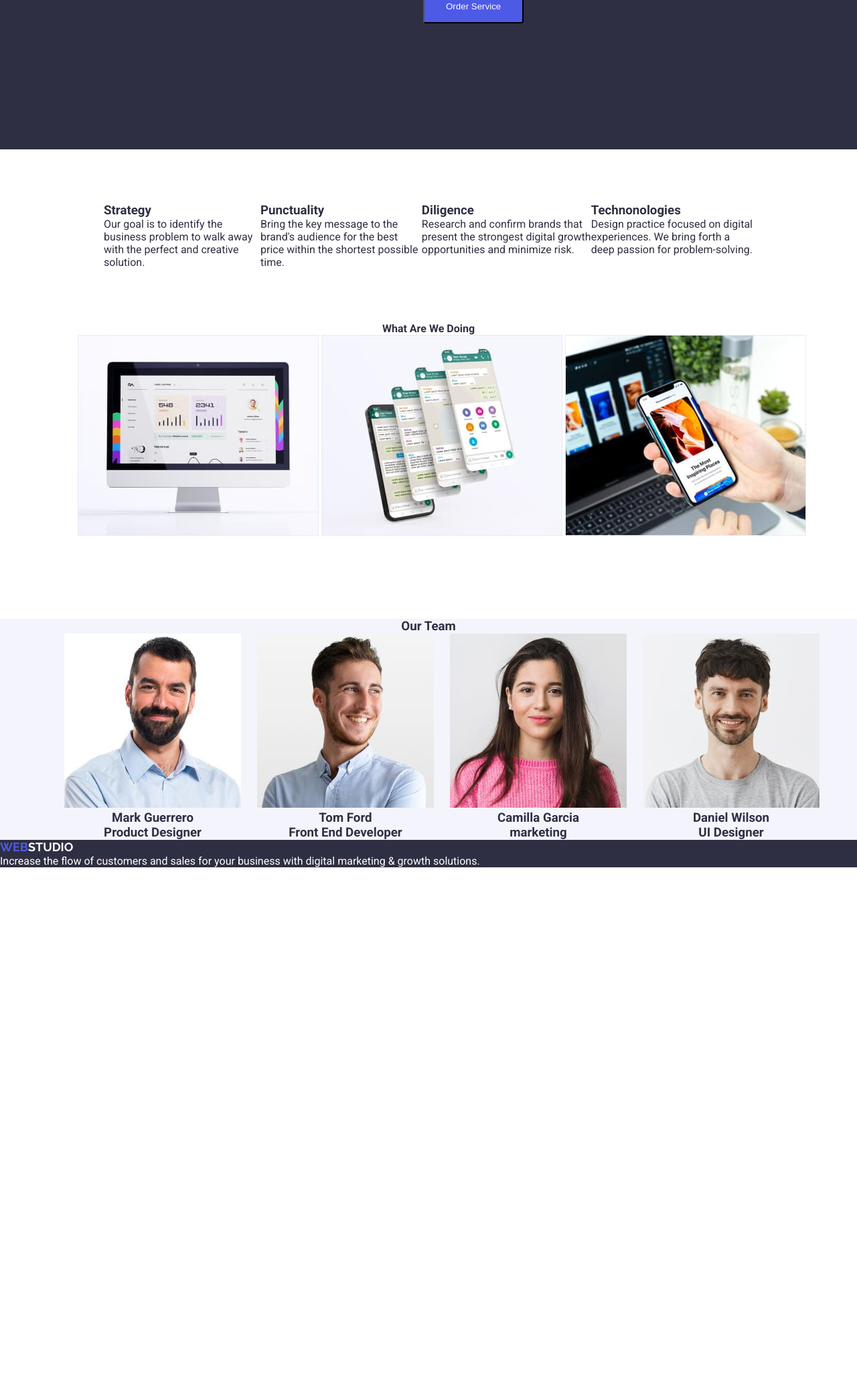
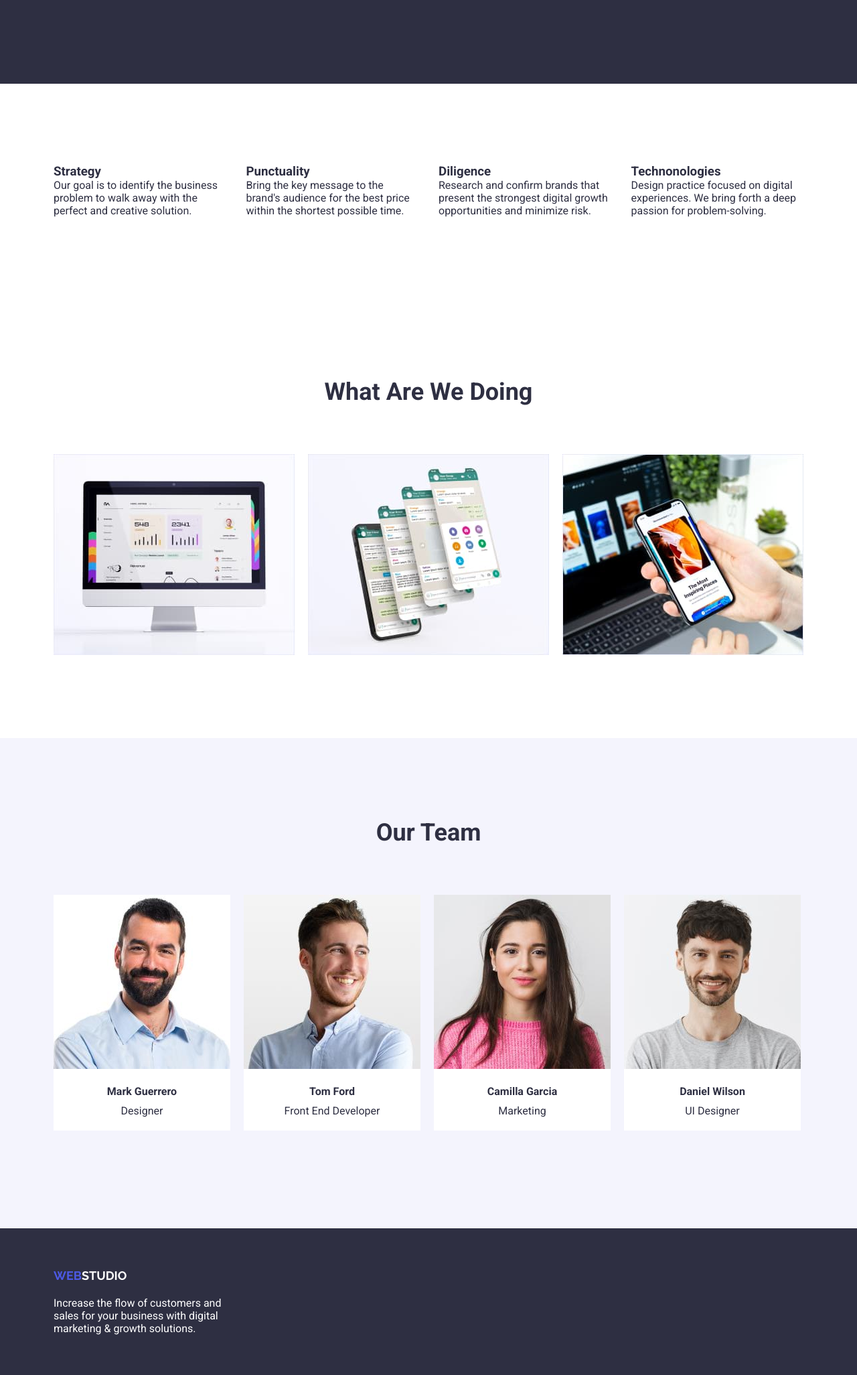
Before and after one commit to johnpaulo27/goit-markup-hw03, a plain HTML site: page index.html in a window 1280 px wide. Shown: the part 630-2683 px from the top of the page at 67% size. Before the commit the page ends 1925 px from the top, so only its background shows below. Drawn offline with Linux system fonts and the light colour scheme.

Commit message:
hw3 initial refinement

```diff
--- a/css/styles.css
+++ b/css/styles.css
@@ -16,7 +16,7 @@
     box-sizing: border-box;
     margin: 0;
 }
-h1,h2,h3,h4,h5,h6,p.ul {
+h1,h2,h3,h4,h5,h6,p,ul {
     margin: 0;
     padding: 0;
 }
@@ -27,11 +27,14 @@ li {
 a {
     text-decoration: none;
 }
+.page-header {
+    border-bottom: 1px solid var(--cornflower);
+}
 body {
     font-family: Roboto, sans-serif;
     font-size: 16px;
-    color: #2E2F42;
-    background-color: #ffff;
+    color: var(--navyblue);
+    background-color:Var(--white);
 }
 .logo-link {
     color:var(--iris);
@@ -79,8 +82,8 @@ body {
 .menu-item-list:focus {
     color: var(--ocean);
 }
-.address-menu-list:hover,
-.address-menu-list:focus {
+.address-menu-item:hover,
+.address-menu-item:focus {
     color: var(--ocean);
 }
 .container {
@@ -89,132 +92,125 @@ body {
     padding-right: 15px;
     margin: 0 auto;
 }
+.section {
+    padding: 120px 0px;
+}
 .hero {
-    background: #2E2F42;
-    padding: 188px 472px;
+    background: var(--navyblue);
+    padding: 188px 0px;
+    text-align: center;
 }
-h1 {
-    font-family: 'roboto', sans-serif;
+.hero-title {
     font-size: 56px;
-    font-style: normal;
-    color:white;
+    color: var(--white);
+    letter-spacing: 0.02em;
+    margin-bottom: 30px;
 }
 .button {
-    background-color: #4D5AE5;
-    padding: 16px 32px;
-    color:white;
-    border-radius: 4px;
+    font-family: inherit;
     cursor: pointer;
-    margin-left: 160px;
-}
-.buttons {
-    list-style-type: none;
-    padding: 32px 16px;
-    border-radius: 4px;
-    display: inline-flex;
-    margin-left: 373px;
-    gap: 48px;
-}
-.button:hover {
-    cursor: pointer;
-    color: orange;
-}
-.nav-buttons {
-    text-align: center;
-    box-sizing: border-box;
-    display:inline-flex;
-    padding: 20px;
-    margin-left: 407px;
-    gap: 25px;
-}
-.nav-button:hover {
-    cursor:pointer;
-    color: orange;
-}
-.nav-button {
-    color: #4D5AE5;
-    border: 1px solid #E7E9FC;
-    background-color: #F4F4FD;
-    box-sizing: border-box;
-    border-radius: 4px;
-    display:inline-flex;
-    flex-wrap: wrap;
-    text-align: center;
-    gap: 24px;
-}
-.all-button {
-    color: white;
-    background-color: #404BBF;
+    border: transparent;
     border-radius: 4px;
 }
-body {
-    font-family: 'Roboto', sans-serif;
+.button-primary {
+    background-color: var(--iris);
+    color:var(--white);
+    padding: 16px 32px;
+    border-radius: 4px;
+    box-shadow: 0px 4px 4px rgba(0,0,0.0.15);
     font-size: 16px;
+    letter-spacing: 0.06em;
 }
-h2 {
-    font-size: 16px;
-}
-.feature {
-    margin-left: 35px;
-    margin-right: 35px;
+.button-primary:hover,
+.button-primary:focus {
+    background-color: var(--ocean);
 }
 .features {
     display: flex;
-    padding: 80px 120px ;
+    flex-wrap: wrap;
+    gap: 30px;
 }
-.transactions {
+.features .item {
+    flex-basis: calc((100% - 90px) / 4);
+}
+.features .title {
+    margin-bottom: 10px;
+    color: var(--navyblue);
+    font-weight: 500;
+    font-size: 14px;
+    line-height: 1.14;
+}
+.no-top-padding {
+    padding-top: 0;
+}
+.transaction-list {
+    display: flex;
+    flex-wrap: wrap;
+    gap: 20px;
+}
+.transaction-list .item {
+    flex-basis: calc((100% - 48px) / 3);
+}
+.section-bg-team {
+    background-color: var(--cloud);
+    height: 732px;
+}
+.section-title {
     text-align: center;
+    padding-top: 120px;
+    margin-bottom: 72px;
+    font-weight: 700;
+    font-size: 36px;
+    list-style: 1.17;
 }
-.transaction-item {
-    display: inline-flex;
-    gap: 10px;
+.team-list {
+    display: flex;
+    flex-wrap: wrap;
+    gap: 20px;
 }
-.this-is-our-team {
+.team-list .item {
+    flex-basis: calc((100% - 80px) / 4);
+    background-color: var(--white);
+    box-shadow: 0px 1px 3px rgba(0,0,0.0.12), 0px 1px 1px rgba (0,0,00.14)
+}
+.team-list .name,
+.team-list .position {
     text-align: center;
+    font-size: 16px;
+    line-height: 1.19em;
 }
-.bulletless-list {
-    text-align: center;
-    display: inline-flex;
-    gap: 24px;
+.team-list .name {
+    margin-bottom: 10px;
 }
-.footer-section {
-    background-color: #2E2F42;
-    color: white;
-    font-family: 'Roboto', sans-serif;
-    font-size: 16px;
+.card-text {
+    padding: 20px 24px;
 }
-footer a {
-    text-decoration: none;
-    color:white;
-    font-family: 'Roboto', sans-serif;
-    font-size: 16px;
-    font-style: normal;
+.page-footer {
+    padding: 60px;
+    background-color: var(--navyblue);
 }
-.second-logo span:first-child {
-    text-decoration: none;
-    font-family:'Raleway', sans-serif;
-    font-size: 18px;
-    text-transform: uppercase;
-    color: #4D5AE5;
+.footer-description {
+    color: var(--white);
+    margin-top: 20px;
 }
-.second-logo span:last-child {
-    font-family:'Raleway', sans-serif;
-    font-size: 18px;
-    text-transform: uppercase;
-    color: white;
+.nav-buttons-list,
+.project-cards-list {
+    display: flex;
+    flex-wrap: wrap;
+    gap: 12px;
+    justify-content: center;
+    padding-bottom: 72px;
 }
-.our-team {
-    margin-top: 120px;
-    background-color:#F4F4FD;
-    text-align: center;
+.nav-button {
+    padding: 12px 24px;
+    border: var(--white);
+    border-radius: 4px;
+    border: 1px solid var(--cornflower);
+    background: var(--cloud);
+    color: var(--iris);
 }
-.footer-section {
-    color: white;
+.nav-button:hover,
+.nav-button:focus {
+    color: var(--white);
+    background-color: var(--ocean);
 }
-.project-card-list {
-    box-sizing: border-box;
-    display:inline-flex;
-    flex-wrap: wrap;
-    margin-left: 156px
-    text-align: center;
-}
--- a/index.html
+++ b/index.html
@@ -29,70 +29,84 @@
     <!-- main section -->
     <main>
         <section class="hero">
-            <h1>Effective Solutions<br>for Your Business</h1>
-            <button type="button" class="button">Order Service</button>
+            <div class="container">
+                <h1 class="hero-title">Effective Solutions<br>for Your Business</h1>
+                <button type="button" class="button-primary">Order Service</button>
+            </div>
         </section>
 
     <!-- features section 1 -->
-    <section class="feature">
+    <section class="section">
+        <div class="container">
         <ul class="features">
-            <li>
-                <h3>Strategy</h3>
+            <li class="item">
+                <h3 class="">Strategy</h3>
                 <p>Our goal is to identify the business problem to walk away with the perfect and creative solution.</p>
             </li>
-            <li>
-                <h3>Punctuality</h3>
-                <p>Bring the key message to the brand's audience for the best price within the shortest possible time.</p>
+            <li class="item">
+                <h3 class="item">Punctuality</h3>
+                <p class="description">Bring the key message to the brand's audience for the best price within the shortest possible time.</p>
             </li>
-            <li>
-                <h3>Diligence</h3>
-                <p>Research and confirm brands that present the strongest digital growth opportunities and minimize risk.</p>
+            <li class="item">
+                <h3 class="item">Diligence</h3>
+                <p class="description">Research and confirm brands that present the strongest digital growth opportunities and minimize risk.</p>
             </li>
-            <li>
-                <h3>Technonologies</h3>
-                <p>Design practice focused on digital experiences. We bring forth a deep passion for problem-solving.</p>
+            <li class="item">
+                <h3 class="item">Technonologies</h3>
+                <p class="description">Design practice focused on digital experiences. We bring forth a deep passion for problem-solving.</p>
             </li>
         </ul>
+        </div>
     </section>
 
     <!-- transactions section 2 -->
-    <section class="transactions">
-        <h2>What Are We Doing</h2>
-        <ul class="transactions-items">
-            <li class="transaction-item"><img src="images/a.jpg" alt="computer" /></li>
-            <li class="transaction-item"><img src="images/b.jpg" alt="celphone" /></li>
-            <li class="transaction-item"><img src="images/c.jpg" alt="cellphone and laptop" /></li>
-        </ul>
+    <section class="section no-top-padding">
+        <div class="container">
+            <h2 class="section-title">What Are We Doing</h2>
+            <ul class="transaction-list">
+                <li class="item"><img src="images/computer.jpg" alt="computer" width="360" height="300"/></li>
+                <li class="item"><img src="images/cellphone.jpg" alt="cellphone" width="360" height="300"/></li>
+                <li class="item"><img src="images/cellphone and laptop.jpg" alt="cellphone and laptop" width="360" height="300" /></li>
+            </ul>
+        </div>
     </section>
 
-    <section class="our-team">
-        <h3 class="this-is-our-team">Our Team</h3>
-    <ul class="bulletless-list">
-        <li><img src="images/Mark.jpg" alt="mark guerrero" />
-            <h3>Mark Guerrero<br>
-                Product Designer
-            </h3></li>
-        <li><img src="images/Tom.jpg" alt="tom ford" />
-            <h3>Tom Ford<br>
-                Front End Developer
-            </h3></li>
-        <li><img src="images/Camilla.jpg" alt="camilla garcia" />
-            <h3>Camilla Garcia<br>
-                marketing
-            </h3></li>
-        <li><img src="images/Daniel.jpg" alt="daniel wilson" />
-            <h3>Daniel Wilson<br>
-                UI Designer
-            </h3></li>
-    </ul>
+    <section class="section-bg-team">
+        <div class="container">
+            <h2 class="section-title">Our Team</h2>
+             <ul class="team-list">
+                <li class="item"><img src="images/Mark.jpg" alt="mark guerrero" width="264" height="260" />
+                     <div class="card-text"><h3 class="name">Mark Guerrero</h3>
+                        <p class="position">Designer</p>
+                    </div>
+                </li>
+                <li class="item"><img src="images/Tom.jpg" alt="tom ford" width="264" height="260"/>
+                     <div class="card-text"><h3 class="name">Tom Ford</h3>
+                        <p class="position">Front End Developer</p>
+                    </div>
+                </li>
+                <li class="item"><img src="images/Camilla.jpg" alt="camilla garcia" width="264" height="260"/>
+                     <div class="card-text"><h3 class="name">Camilla Garcia</h3>
+                        <p class="position">Marketing</p>
+                    </div>
+                </li>
+                <li class="item"><img src="images/Daniel.jpg" alt="daniel wilson" width="264" height="260"/>
+                     <div class="card-text"><h3 class="name">Daniel Wilson</h3>
+                        <p class="position">UI Designer</p>
+                    </div>
+                </li>
+             </ul>
+        </div>
         </section>
     </main>
     <!-- footer -->
-    <footer>
-        <section class="footer-section">
-            <a class="logo-link" href="index.html">WEB<span class="logo-white">STUDIO</span></a>
-            <p>Increase the flow of customers and sales for your business with digital marketing & growth solutions.</p>
-    </section>
+    <footer class="page-footer">
+        <div class="container">
+            <section class="footer-section">
+                <a class="logo-link" href="index.html">WEB<span class="logo-white">STUDIO</span></a><br>
+                <p class="footer-description">Increase the flow of customers and<br>sales for your business with digital<br>marketing & growth solutions.</p>
+            </section>
+        </div>
     </footer>
 </body>
 </html>
```
Also changed, not shown: portfolio.html (+29 -23 lines), images/cellphone and laptop.jpg (renamed from images/c.jpg), images/cellphone.jpg (renamed from images/b.jpg), images/computer.jpg (renamed from images/a.jpg).
